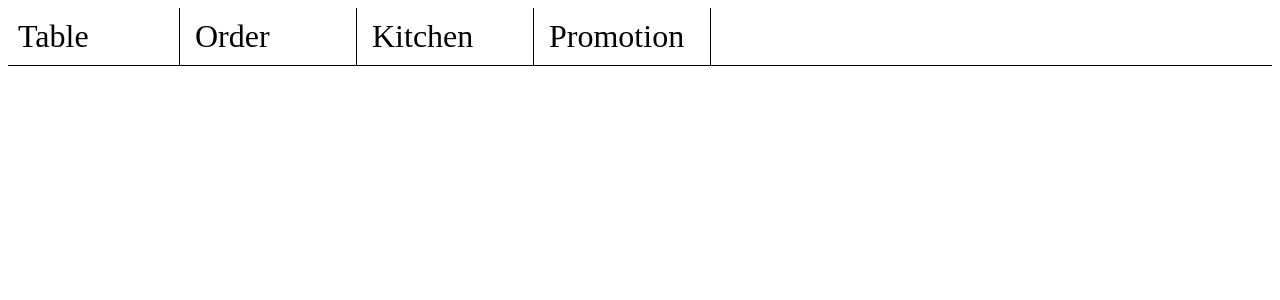
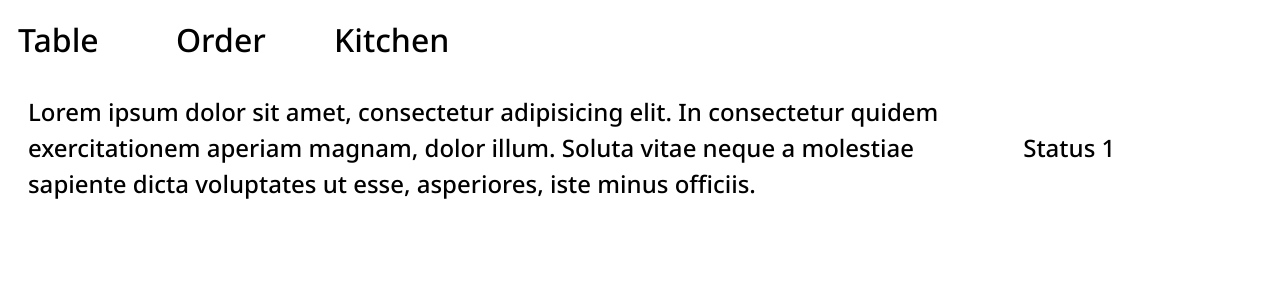
Before and after one commit to Washi-T48/KitchenRai, a React (Vite) app: page / in a window 1280 px wide. Shown: the top 300 px of the page. Built offline with nearby package versions, Linux system fonts and the light colour scheme.

Commit message:
I'm too sleepy to think of one

```diff
--- a/package.json
+++ b/package.json
@@ -12,7 +12,8 @@
   "dependencies": {
     "bootstrap": "^5.3.2",
     "react": "^18.2.0",
-    "react-dom": "^18.2.0"
+    "react-dom": "^18.2.0",
+    "react-router-dom": "^6.20.1"
   },
   "devDependencies": {
     "@types/react": "^18.2.37",
--- /dev/null
+++ b/src/Kitchen.css
@@ -0,0 +1,19 @@
+.order-item-grid {
+    display: grid;
+    grid-template-columns: 8fr 2fr;
+    grid-template-rows: auto;
+    padding: 10px;
+    row-gap: 10px;
+    align-items: center;
+    border: none;
+}
+
+.order-item {
+    background-color: none;
+    padding: 10px;
+    font-size: clamp(1rem, 10vw, 1.5rem);
+}
+
+.order-item.status {
+    background-color: none;
+}
--- /dev/null
+++ b/src/Kitchen.tsx
@@ -0,0 +1,15 @@
+import { Fragment } from "react";
+import "./Kitchen.css";
+function TopNav() {
+
+    return (
+        <Fragment>
+            <div className="order-item-grid">
+                <div className="order-item" key="item">Lorem ipsum dolor sit amet, consectetur adipisicing elit. In consectetur quidem exercitationem aperiam magnam, dolor illum. Soluta vitae neque a molestiae sapiente dicta voluptates ut esse, asperiores, iste minus officiis.</div>
+                <div className="order-item status" key="item">Status 1</div>
+            </div>
+        </Fragment>
+    );
+}
+
+export default TopNav;
--- a/src/TopNav.css
+++ b/src/TopNav.css
@@ -2,22 +2,23 @@
     display: grid;
     grid-template-columns: 1fr auto;
     grid-template-rows: auto;
-    border-bottom: 1px solid black;
+    border: 0px solid black;
 }
 
 .nav-item-grid {
     display: grid;
     grid-template-columns: repeat(auto-fill, minmax(150px, 1fr));
     grid-template-rows: auto;
-    gap: 5px;
+    /* gap: 5px; */
     background-color: none;
+    border: 0px solid black;
 }
 
 .nav-item {
     padding: 10px;
     font-size: clamp(1rem, 10vw, 2rem);
     background-color: none;
-    border-right: 1px solid black;
+    border: 0px solid black;
 }
 
 .rightest {
@@ -34,3 +35,13 @@
     display: inline;
     vertical-align: middle;
 }
+
+a div {
+    color: black;
+    text-decoration: none;
+    background-color: none;
+}
+
+a div:hover {
+    background-color: grey;
+}
--- a/src/TopNav.tsx
+++ b/src/TopNav.tsx
@@ -1,19 +1,14 @@
 import { Fragment } from "react";
+import "./TopNav.css";
 function TopNav() {
-  const items = ["Table", "Order", "Kitchen", "Promotion"];
 
   return (
     <Fragment>
       <div className="nav-grid">
         <div className="nav-item-grid">
-          {items.map((item) => (
-            <div className="nav-item" key="item">
-              {item}
-            </div>
-          ))}
-        </div>
-        <div className="rightest">
-          <div></div>
+          <a href="/table"><div className="nav-item" key="item">Table</div></a>
+          <a href="/order"><div className="nav-item" key="item">Order</div></a>
+          <a href="/item"><div className="nav-item" key="item">Kitchen</div></a>
         </div>
       </div>
     </Fragment>
--- a/src/index.css
+++ b/src/index.css
@@ -0,0 +1,11 @@
+/* GLOBAL CSS */
+@import url('https://fonts.googleapis.com/css2?family=Noto+Sans+Thai:wght@500&display=swap');
+
+* {
+    font-family: 'Noto Sans Thai', sans-serif;
+}
+
+a {
+    color: none;
+    text-decoration: none;
+}
--- a/src/main.tsx
+++ b/src/main.tsx
@@ -1,12 +1,16 @@
 import React from "react";
 import ReactDOM from "react-dom/client";
 // import App from './App.tsx'
-// import './index.css'
+import './index.css'
 import TopNav from "./TopNav.tsx";
-import "./TopNav.css";
+import Kitchen from "./Kitchen.tsx";
+// import { BrowserRouter as Router, Route, Switch } from "react-router-dom";
+
+
 
 ReactDOM.createRoot(document.getElementById("root")!).render(
   <React.StrictMode>
     <TopNav />
+    <Kitchen />
   </React.StrictMode>
 );
```
Also changed, not shown: 1 other file (tests, documents, lock files or other folders).
